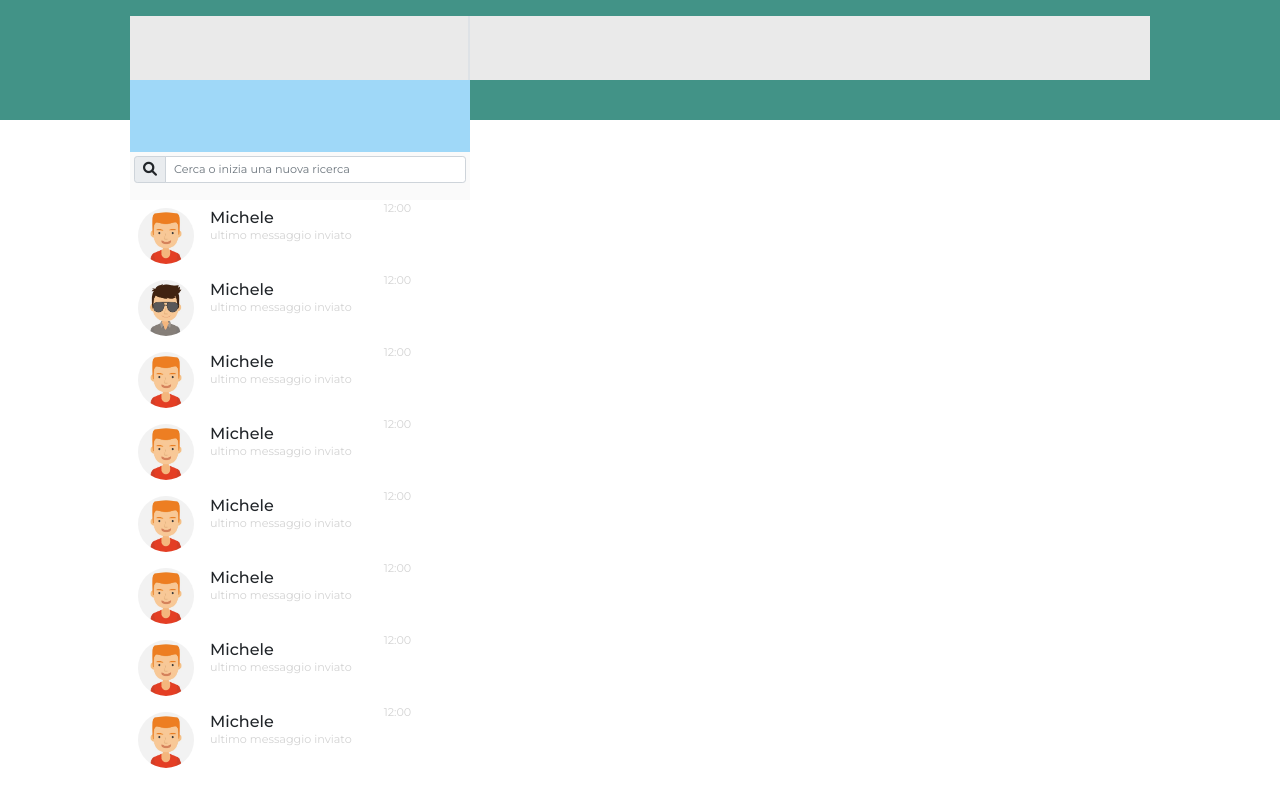
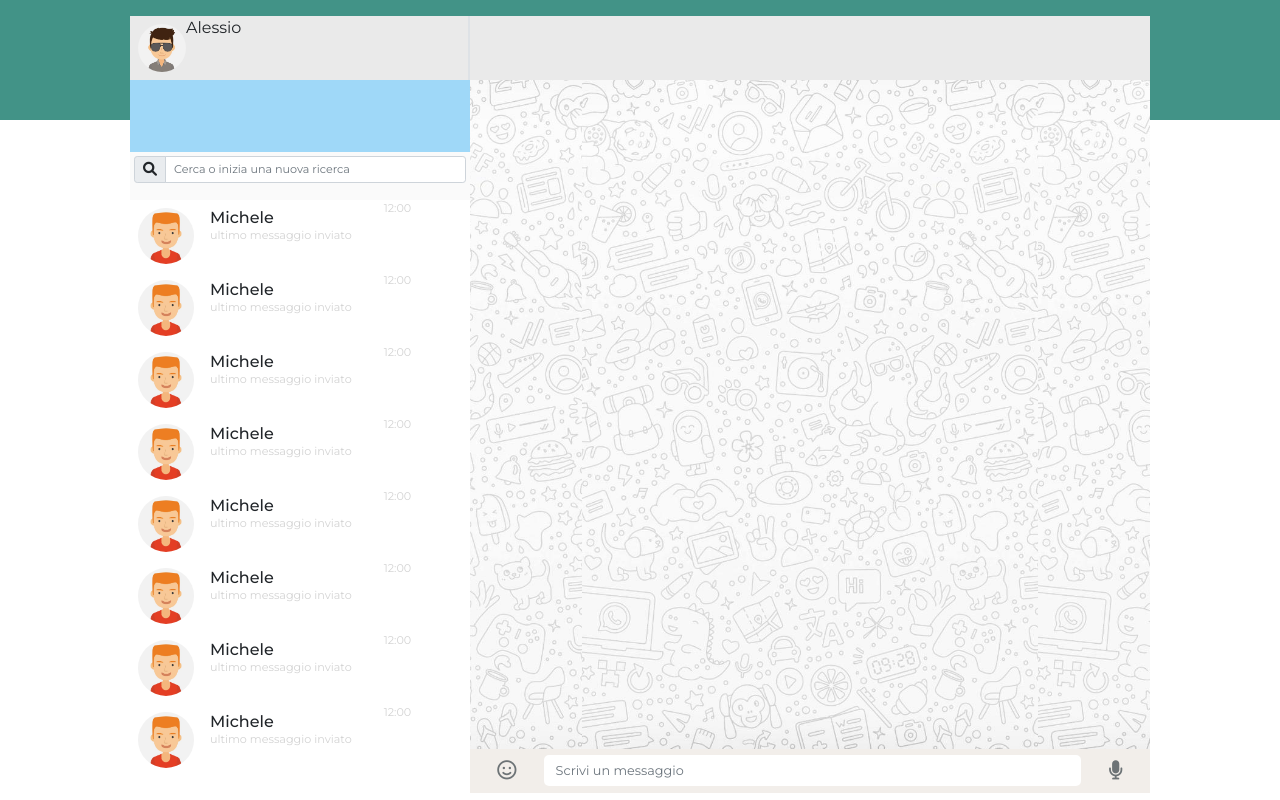
Before and after one commit to Alessio1921/vue-boolzapp, a plain HTML site: page index.html in a window 1280 px wide. Drawn offline with nearby package versions, Linux system fonts and the light colour scheme.

Commit message:
correct the structure

```diff
--- a/css/style.css
+++ b/css/style.css
@@ -1,13 +1,26 @@
 body{
   font-family: 'montserrat', sans-serif;
 }
-main header{
+main .header{
   background-color: rgb(66,147,135);
   height: 15vh;
+}
+main .header .container{
+  position: absolute;
+  top: 0;
+  left: 50%;
+  transform: translateX(-50%);
+}
+main .container {
+  position: absolute;
+  top: 10vh;
+  left: 50%;
+  transform: translateX(-50%);
 }
 main{
   background-color: rgb(220,219,214);
 }
+
 .my-header{
   height: 8vh;
   background-color: rgb(234,234,234);
@@ -25,7 +38,8 @@ main{
 #search{
   font-size: .7rem;
 }
-.form-chat .img-profile img{
+.form-chat .img-profile img ,
+.my-header img{
   border-radius: 50%;
   height: 100%;
 }
@@ -37,3 +51,23 @@ main{
   font-size: .7rem;
   color: lightgray;
 }
+.current-chat{
+  background-image: url("../img/background.jpeg");
+  background-position: center;
+  background-size: contain;
+  height: calc(100% - 1.7rem);
+}
+.new-message{
+  padding: 0.2rem;
+  background-color: rgb(242,238,234);
+}
+.new-message #inputGrouptext02{
+  margin: 0.2rem;
+  border-radius: 5px;
+  border: none;
+  font-size: 0.8rem;
+}
+.new-message i{
+  color: rgb(109,115,118);
+  font-size: 1.2rem;
+}
--- a/index.html
+++ b/index.html
@@ -13,13 +13,18 @@
   </head>
   <body>
     <main>
-      <header>
+      <div class="header">
         <div class="container">
           <div class="row mx-5">
-            <div class="col-4 my-header mt-3 border-end border-2">
+            <div class="col-4 my-header mt-3 border-end border-2 p-0 d-flex">
+              <img class="py-2 ms-2" src="img/avatar_2.jpg" alt="">
+              <p class="my-name">Alessio</p>
             </div>
             <div class="col-8 my-header mt-3"></div>
           </div>
+        </div>
+      </div>
+      <div class="container">
         <div class="row mx-5">
           <div class="col-4 p-0">
             <div class="notification form-chat"></div>
@@ -48,7 +53,7 @@
             <!-- user -->
             <div class="form-chat d-flex">
               <div class="img-profile p-2">
-                <img src="img/avatar_2.jpg" alt="">
+              <img src="img/avatar_1.jpg" alt="">
               </div>
               <div class="text p-2">
                 <div class="name-interlocutor">
@@ -151,11 +156,19 @@
               </div>
             </div>
           </div>
-            <div class="col-8 mt-3"></div>
+          <!-- start current chat -->
+          <div class="col-8 p-0">
+            <div class="current-chat"></div>
+            <div class="new-message">
+              <div class="input-group">
+                <label class="mt-2 mx-4"  for="inputGrouptext02"><i class="fa-regular fa-face-smile"></i></label>
+                <input type="text" class="form-control" id="inputGrouptext02" placeholder="Scrivi un messaggio">
+                <label class="mt-2 mx-4" for="inputGrouptext02"><i class="fa-solid fa-microphone"></i></label>
               </div>
             </div>
           </div>
-      </header>
+          </div>
+        </div>
 
     </main>
     <script type="text/javascript" src="js/script.js"></script>
```
Also changed, not shown: img/background.jpeg (added). Lines whose indentation alone changed are shown as unchanged.
